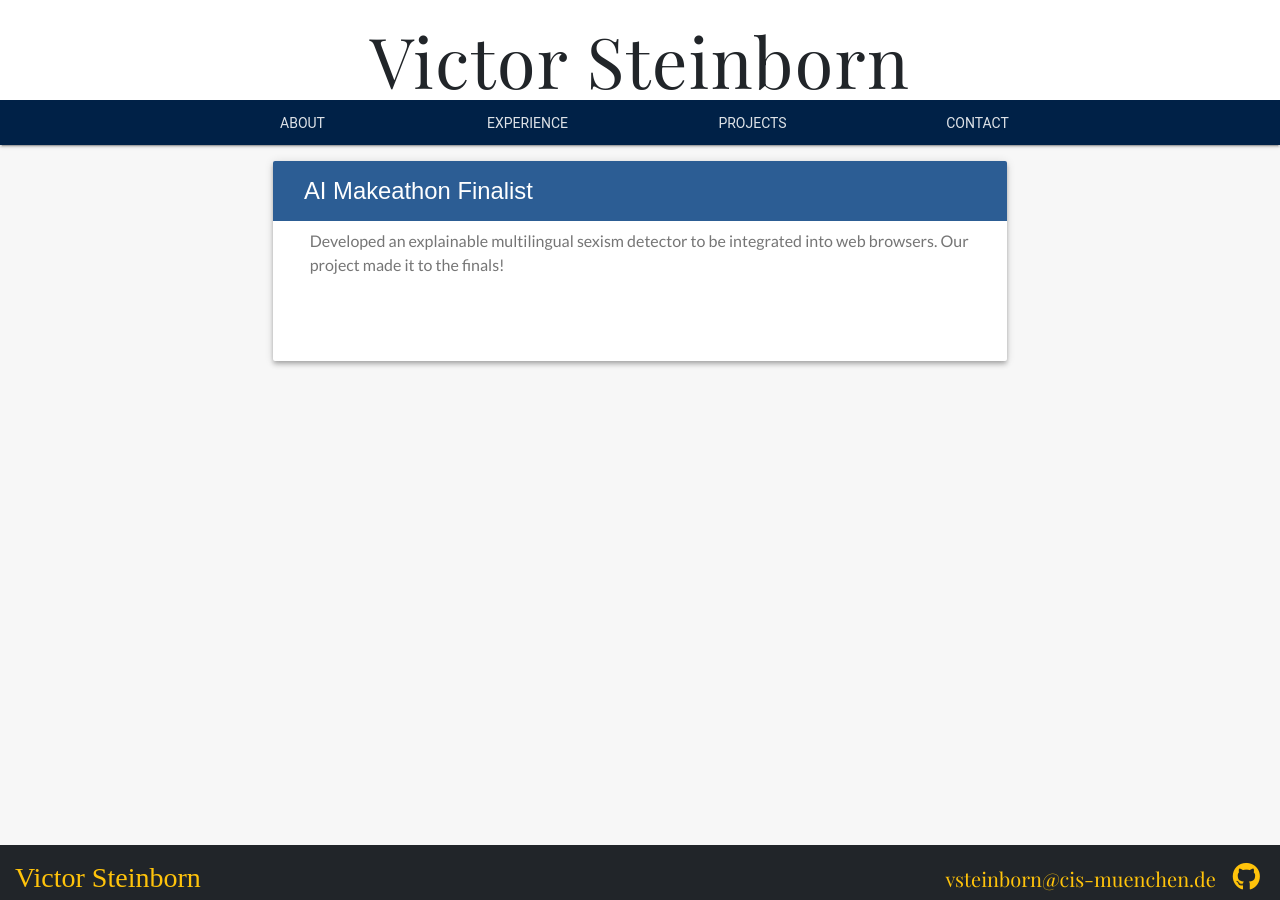
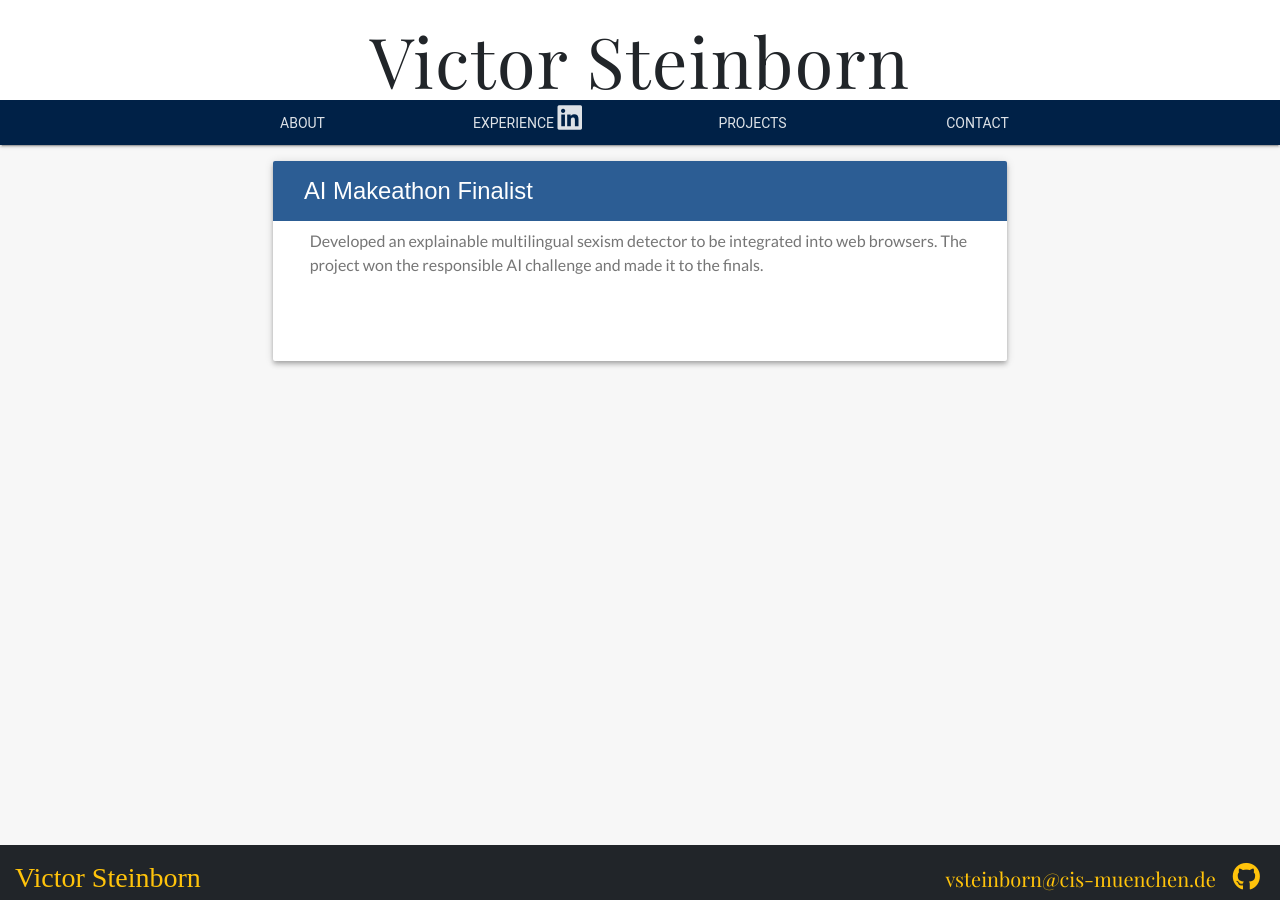
Before and after one commit to VSteinborn/VSteinborn.github.io, a Jekyll site: the page built from _projects/2023-06-01-makeathon.md, in a window 1280 px wide. Built offline with Jekyll 4.4.1, drawn with Linux system fonts in a browser that asks for light colours; nearby versions of some CDN libraries; some web fonts are replaced.

Commit message:
Update text

```diff
--- a/_includes/header.html
+++ b/_includes/header.html
@@ -7,7 +7,7 @@
   <div class="mdl-layout__header-row portfolio-navigation-row ">
       <nav class="mdl-navigation mdl-typography--body-1-force-preferred-font">
           <a class="mdl-navigation__link" href="/">About</a>
-          <a class="mdl-navigation__link" href="https://www.linkedin.com/in/{{ site.linkedin_endurl }}">Experience</a>
+          <a class="mdl-navigation__link" href="https://www.linkedin.com/in/{{ site.linkedin_endurl }}">Experience <i class="fa-brands fa-linkedin icon-button icon-margin" aria-hidden="true"></i></a>
           <a class="mdl-navigation__link" href="/projects">Projects</a>
           <a class="mdl-navigation__link" href="/contact">Contact</a>
       </nav>
--- a/_projects/2023-06-01-makeathon.md
+++ b/_projects/2023-06-01-makeathon.md
@@ -11,4 +11,4 @@ order: 3
 link:
 ---
 
-Developed an explainable multilingual sexism detector to be integrated into web browsers. Our project made it to the finals!
+Developed an explainable multilingual sexism detector to be integrated into web browsers. The project won the responsible AI challenge and made it to the finals.
```
Also changed, not shown: _projects/2023-06-01-politeness-attacks.md (+1 -1 lines).
